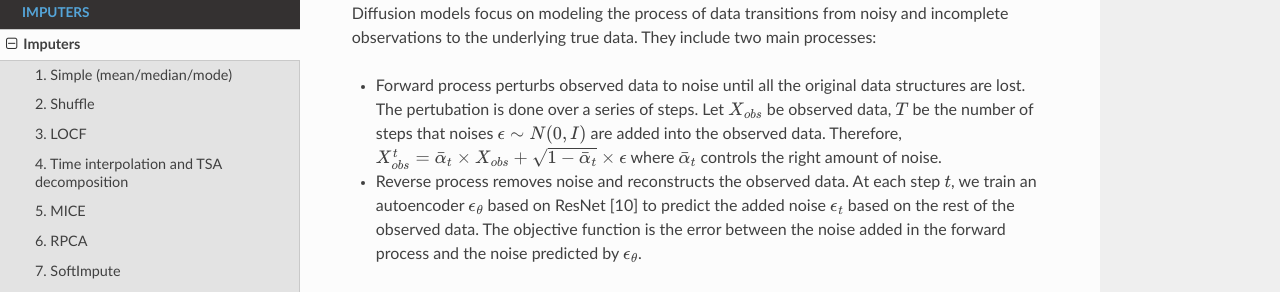
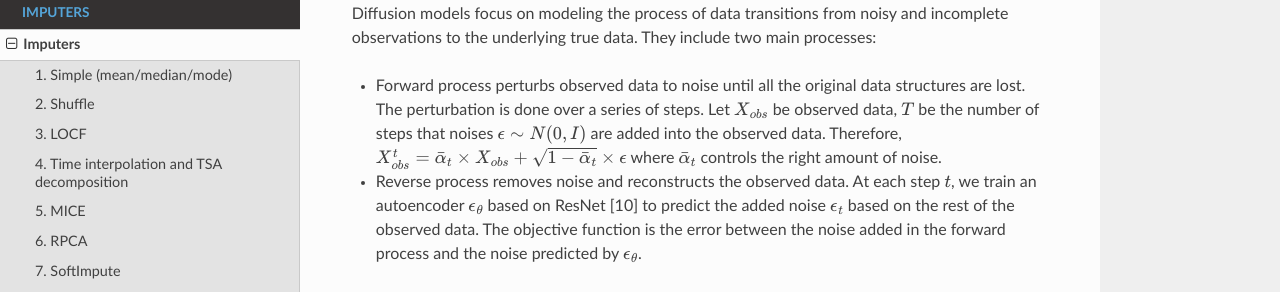
Before and after one commit to scikit-learn-contrib/qolmat, a Sphinx documentation site: the page built from docs/imputers.rst, in a window 1280 px wide and 900 px high, scrolled down 3304 px. Shown: the part 182-474 px from the top of the window. Built offline with Sphinx 7.4.7 and the Read the Docs theme 3.1.0, drawn with Linux system fonts in a browser that asks for light colours; pages that are not in the unit, such as notebooks, are missing from menus.

Commit message:
spelling: perturbation
Signed-off-by: Josh Soref <2119212+jsoref@users.noreply.github.com>

```diff
--- a/docs/imputers.rst
+++ b/docs/imputers.rst
@@ -113,7 +113,7 @@ Two parametric distributions are implemented:
 
 :class:`~qolmat.imputations.diffusions.ddpms.TabDDPM` is a deep learning imputer based on Denoising Diffusion Probabilistic Models (DDPMs) [8] for handling multivariate tabular data. Our implementation mainly follows the works of [8, 9]. Diffusion models focus on modeling the process of data transitions from noisy and incomplete observations to the underlying true data. They include two main processes:
 
-* Forward process perturbs observed data to noise until all the original data structures are lost. The pertubation is done over a series of steps. Let :math:`X_{obs}` be observed data, :math:`T` be the number of steps that noises :math:`\epsilon \sim N(0,I)` are added into the observed data. Therefore, :math:`X_{obs}^t = \bar{\alpha}_t \times X_{obs} + \sqrt{1-\bar{\alpha}_t} \times \epsilon` where :math:`\bar{\alpha}_t` controls the right amount of noise.
+* Forward process perturbs observed data to noise until all the original data structures are lost. The perturbation is done over a series of steps. Let :math:`X_{obs}` be observed data, :math:`T` be the number of steps that noises :math:`\epsilon \sim N(0,I)` are added into the observed data. Therefore, :math:`X_{obs}^t = \bar{\alpha}_t \times X_{obs} + \sqrt{1-\bar{\alpha}_t} \times \epsilon` where :math:`\bar{\alpha}_t` controls the right amount of noise.
 * Reverse process removes noise and reconstructs the observed data. At each step :math:`t`, we train an autoencoder :math:`\epsilon_\theta` based on ResNet [10] to predict the added noise :math:`\epsilon_t` based on the rest of the observed data. The objective function is the error between the noise added in the forward process and the noise predicted by :math:`\epsilon_\theta`.
 
 In training phase, we use the self-supervised learning method of [9] to train incomplete data. In detail, our model randomly masks a part of observed data and computes loss from these masked data. Moving on to the inference phase, (1) missing data are replaced by Gaussian noises :math:`\epsilon \sim N(0,I)`, (2) at each noise step from :math:`T` to 0, our model denoises these missing data based on :math:`\epsilon_\theta`.
```
